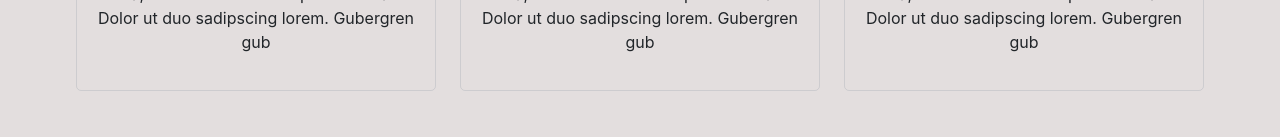
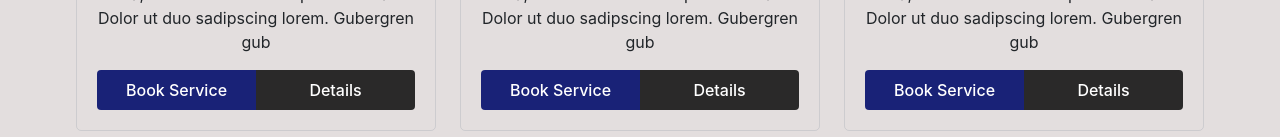
Before and after one commit to sean-code/hair-mastery, a React (Create React App) app: page /services in a window 1280 px wide. Shown: the part 535-672 px from the top of the page. Built offline with nearby package versions, Linux system fonts and the light colour scheme.

Commit message:
Add services and add their styling

```diff
--- a/src/components/UI/serviceItem.css
+++ b/src/components/UI/serviceItem.css
@@ -3,20 +3,13 @@
     padding: 20px;
     border-radius: 5px;
   }
-
-  .service__item-info span i {
-    color: #f9a826;
-    font-size: 1.1rem;
-  }
-
   .service__item-btn {
     border-radius: 0;
     border: none;
     outline: none;
-    background: #000d6b;
+    background: #000c6be3;
     padding: 8px 0px;
   }
-
   .service__item-btn a {
     text-decoration: none;
     color: #fff;
@@ -27,7 +20,7 @@
     color: #fff;
   }
   .service__btn-details {
-    background: #f9a826;
+    background: #000000d0;
     border-radius: 0px 4px 4px 0px;
   }
 
--- a/src/components/UI/serviceItem.jsx
+++ b/src/components/UI/serviceItem.jsx
@@ -1,5 +1,6 @@
 import React from "react";
 import { Col } from "reactstrap";
+import { Link } from "react-router-dom";
 import "./serviceItem.css";
 
 const ServiceItem = (props) => {
@@ -20,6 +21,13 @@ const ServiceItem = (props) => {
           <p>
             {desc}
           </p>
+          <button className=" w-50 service__item-btn service__btn-rent">
+            <Link to={`/our-services/${title}`}>Book Service</Link>
+          </button>
+
+          <button className=" w-50 service__item-btn service__btn-details">
+            <Link to={`/our-services/${title}`}>Details</Link>
+          </button>
         </div>
       </div>
     </Col>
```
